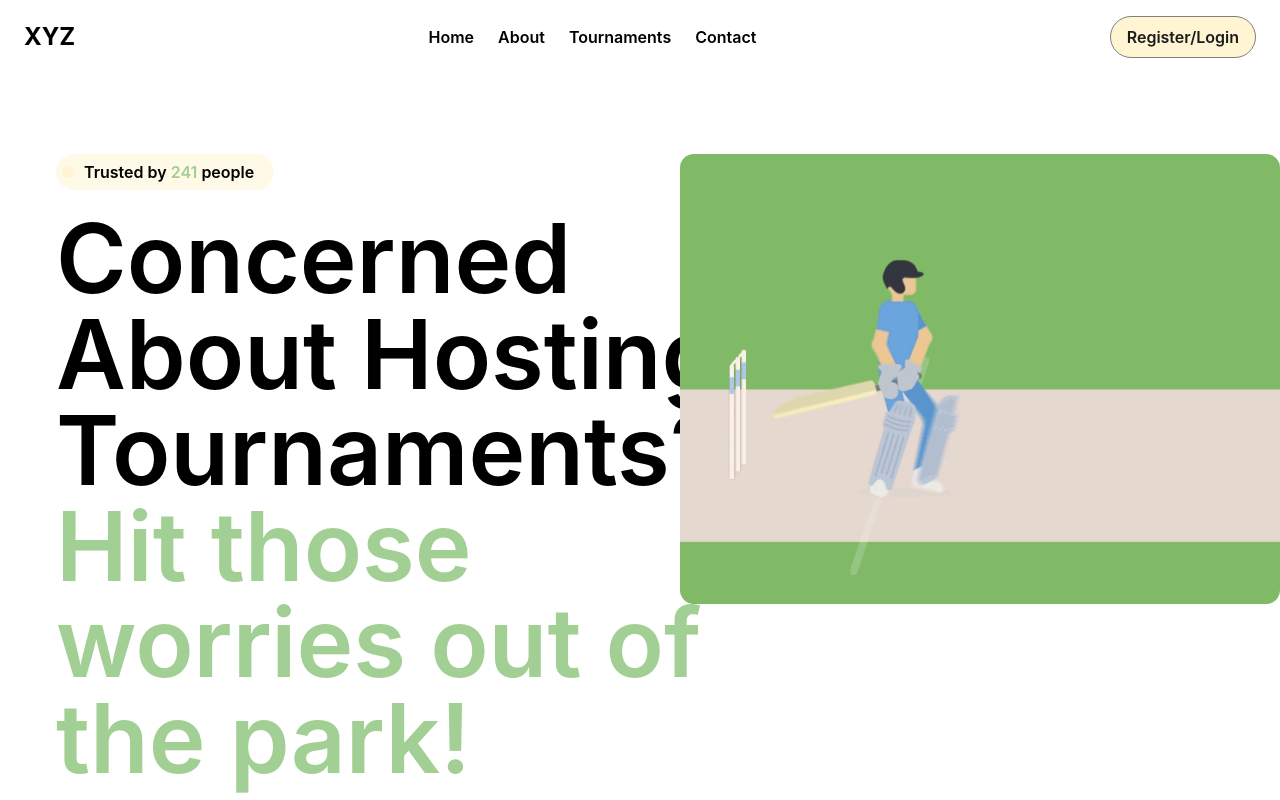
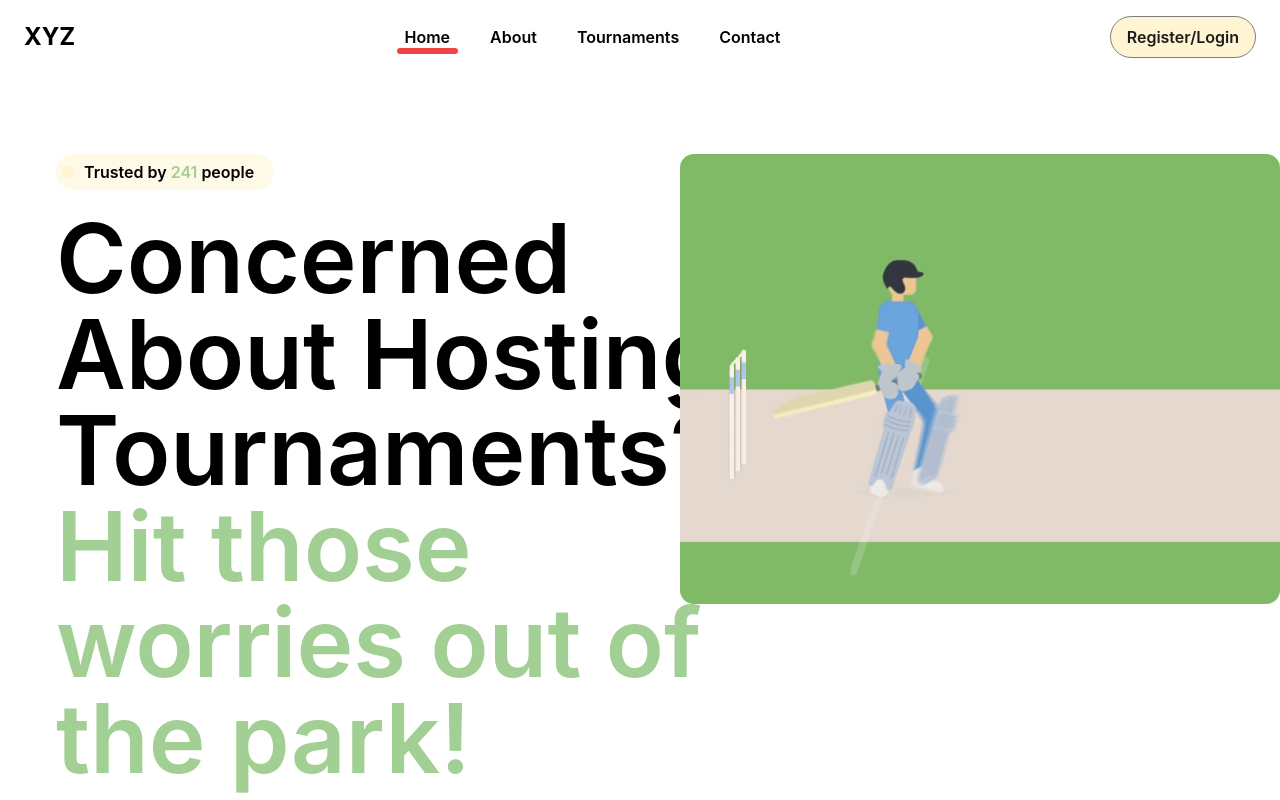
Before and after one commit to ShivrajCodes/Cricket-Landing-Page, a React (Create React App) app: page / in a window 1280 px wide. Shown: the top 800 px of the page. Built offline with nearby package versions, Linux system fonts and the light colour scheme.

Commit message:
Adjusted buttons for phone view and edited Navbar designing

```diff
--- a/src/components/Header.js
+++ b/src/components/Header.js
@@ -1,23 +1,83 @@
-import React from 'react';
-import { Link } from 'react-router-dom';
+import React, { useState } from 'react';
+import { Link, useLocation } from 'react-router-dom';
 
-const Header = () => (
+const Header = () => {
+  const [menuOpen, setMenuOpen] = useState(false);
+  const location = useLocation();
+
+  const toggleMenu = () => {
+    setMenuOpen(!menuOpen);
+  };
+
+  const activeLink = (path) => {
+    return location.pathname === path
+      ? 'relative after:absolute after:left-0 after:right-0 after:bottom-[-5px] after:w-full after:h-[4px] after:bg-red-500 after:rounded-full md:after:h-[6px]'
+      : '';
+  };
+
+  return (
     <header className="w-full px-6 py-4 flex justify-between items-center bg-white">
       <div className="text-black text-2xl font-bold leading-10 font-['Inter']">
         XYZ
       </div>
-    <nav className="hidden md:flex items-center gap-6">
-      <Link to="/" className="text-black text-base font-semibold font-['Inter']">Home</Link>
-      <Link to="/about" className="text-black text-base font-semibold font-['Inter']">About</Link>
-      <Link to="/tournaments" className="text-black text-base font-semibold font-['Inter']">Tournaments</Link>
-      <Link to="/contact" className="text-black text-base font-semibold font-['Inter']">Contact</Link>
+
+      <div className="md:hidden" onClick={toggleMenu}>
+        <div className="flex flex-col space-y-1">
+          <span className="block w-6 h-[2px] bg-black"></span>
+          <span className="block w-6 h-[2px] bg-black"></span>
+          <span className="block w-6 h-[2px] bg-black"></span>
+        </div>
+      </div>
+
+      <nav
+        className={`${
+          menuOpen ? 'flex' : 'hidden'
+        } flex-col md:flex-row md:flex md:items-center gap-6 absolute md:static top-16 left-0 w-full md:w-auto md:top-auto bg-white md:bg-transparent`}
+      >
+        <Link
+          to="/"
+          className={`text-black text-base font-semibold font-['Inter'] px-2 ${activeLink('/')}`}
+        >
+          Home
+        </Link>
+        <Link
+          to="/about"
+          className={`text-black text-base font-semibold font-['Inter'] px-2 ${activeLink('/about')}`}
+        >
+          About
+        </Link>
+        <Link
+          to="/tournaments"
+          className={`text-black text-base font-semibold font-['Inter'] px-2 ${activeLink('/tournaments')}`}
+        >
+          Tournaments
+        </Link>
+        <Link
+          to="/contact"
+          className={`text-black text-base font-semibold font-['Inter'] px-2 ${activeLink('/contact')}`}
+        >
+          Contact
+        </Link>
+        <Link
+          to="/register"
+          className="px-4 py-2 bg-[#fff5d2] rounded-[33px] border border-[#7f7f7f] flex items-center justify-center md:hidden"
+        >
+          <div className="text-[#1b1b1b] text-base font-semibold font-['Inter']">
+            Register/Login
+          </div>
+        </Link>
       </nav>
-    <Link to="/register" className="px-4 py-2 bg-[#fff5d2] rounded-[33px] border border-[#7f7f7f] flex items-center justify-center">
+
+      <Link
+        to="/register"
+        className="px-4 py-2 bg-[#fff5d2] rounded-[33px] border border-[#7f7f7f] flex items-center justify-center hidden md:flex"
+      >
         <div className="text-[#1b1b1b] text-base font-semibold font-['Inter']">
           Register/Login
         </div>
       </Link>
     </header>
   );
+};
 
 export default Header;
```
Lines whose indentation alone changed are shown as unchanged.
